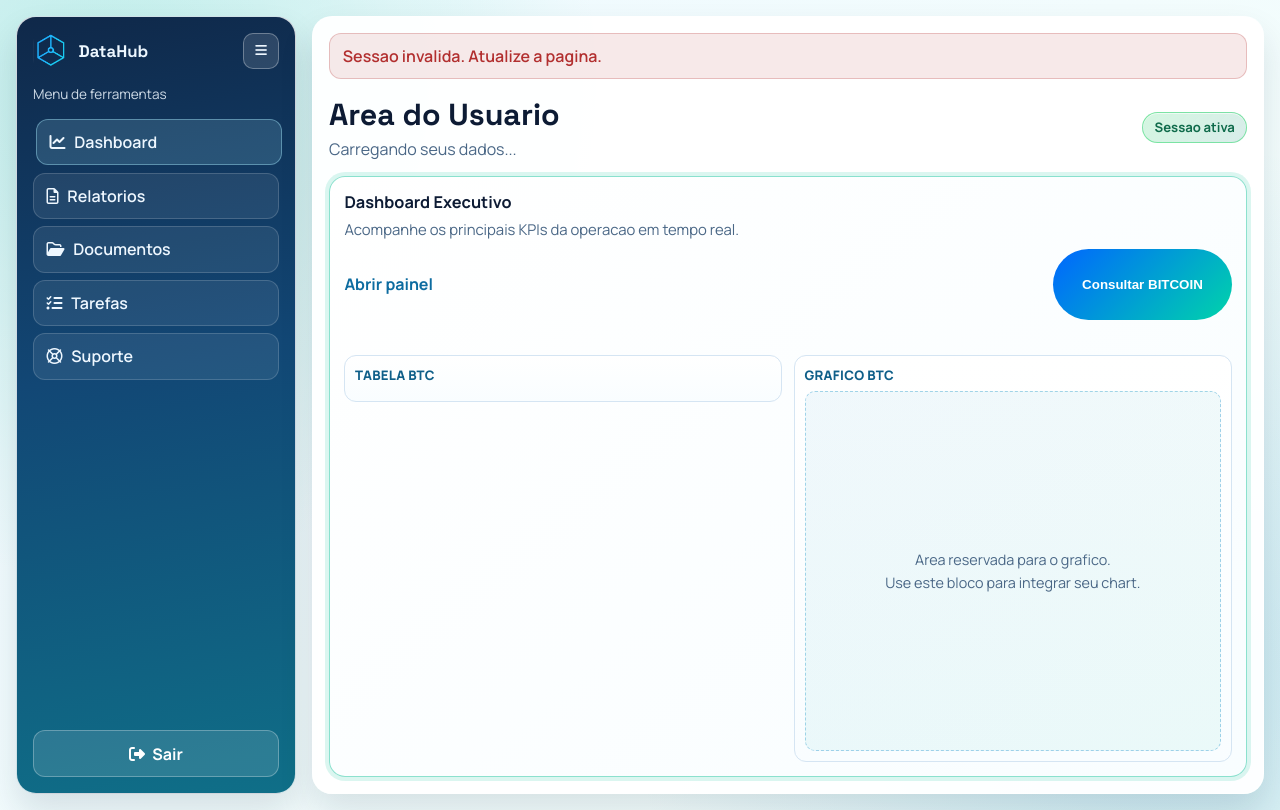
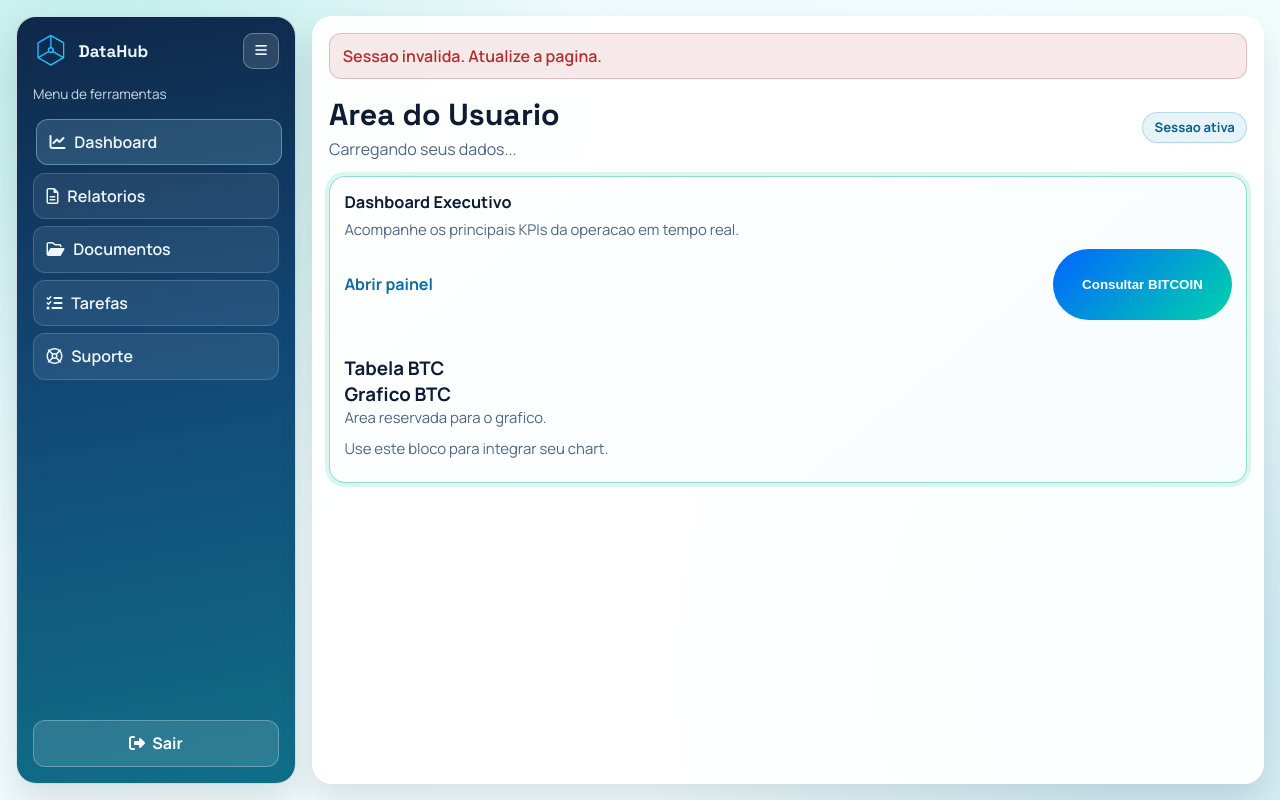
Before and after one commit to davidoval74/datahub, a PHP site: page /usuario/index.html in a window 1280 px wide. Run offline with PHP 8.4, Linux system fonts and the light colour scheme.

Commit message:
Revert css/user.css to stable version - rollback status-pill animation

```diff
--- a/css/user.css
+++ b/css/user.css
@@ -184,38 +184,13 @@ body {
 }
 
 .status-pill {
-    border: 1px solid rgba(37, 211, 102, 0.45);
-    background: linear-gradient(135deg, rgba(37, 211, 102, 0.2), rgba(18, 140, 126, 0.16));
+    border: 1px solid rgba(12, 139, 197, 0.25);
+    background: rgba(12, 139, 197, 0.1);
     border-radius: 999px;
     padding: 0.35rem 0.7rem;
     font-size: 0.82rem;
     font-weight: 700;
-    color: #0f6b4b;
-    box-shadow: 0 0 0 0 rgba(37, 211, 102, 0.45), inset 0 1px 0 rgba(255, 255, 255, 0.6);
-    animation: status-online-pulse 1.7s ease-out infinite;
-}
-
-@keyframes status-online-pulse {
-    0% {
-        box-shadow: 0 0 0 0 rgba(37, 211, 102, 0.45), inset 0 1px 0 rgba(255, 255, 255, 0.6);
-        border-color: rgba(37, 211, 102, 0.45);
-    }
-
-    70% {
-        box-shadow: 0 0 0 10px rgba(37, 211, 102, 0), inset 0 1px 0 rgba(255, 255, 255, 0.6);
-        border-color: rgba(37, 211, 102, 0.72);
-    }
-
-    100% {
-        box-shadow: 0 0 0 0 rgba(37, 211, 102, 0), inset 0 1px 0 rgba(255, 255, 255, 0.6);
-        border-color: rgba(37, 211, 102, 0.45);
-    }
-}
-
-@media (prefers-reduced-motion: reduce) {
-    .status-pill {
-        animation: none;
-    }
+    color: #0f5f89;
 }
 
 .tools-grid {
@@ -309,7 +284,7 @@ body {
     border: 1px solid var(--line);
     border-radius: 12px;
     overflow: auto;
-    max-height: 40vh;
+    max-height: 320px;
     background: #ffffff;
     box-shadow: inset 0 1px 0 rgba(255, 255, 255, 0.72);
 }
@@ -367,54 +342,6 @@ body {
     padding: 0.7rem;
     color: var(--ink-soft);
     font-size: 0.85rem;
-}
-
-.dashboard-split-view {
-    margin-top: 0.55rem;
-    display: grid;
-    grid-template-columns: minmax(0, 1fr) minmax(0, 1fr);
-    gap: 0.75rem;
-    align-items: start;
-}
-
-.dashboard-table-panel,
-.dashboard-chart-panel {
-    border: 1px solid var(--line);
-    border-radius: 12px;
-    background: linear-gradient(180deg, #ffffff 0%, #f9fdff 100%);
-    padding: 0.6rem;
-}
-
-.panel-title {
-    font-size: 0.82rem;
-    font-weight: 800;
-    letter-spacing: 0.02em;
-    color: #0f5f89;
-    margin-bottom: 0.45rem;
-    text-transform: uppercase;
-}
-
-.dashboard-table-panel .crypto-prices-result {
-    margin-top: 0;
-    max-height: 45vh;
-}
-
-.chart-placeholder {
-    min-height: 45vh;
-    border: 1px dashed rgba(12, 139, 197, 0.35);
-    border-radius: 10px;
-    background: linear-gradient(150deg, rgba(12, 139, 197, 0.06), rgba(0, 188, 147, 0.06));
-    display: grid;
-    place-content: center;
-    gap: 0.25rem;
-    text-align: center;
-    color: #4a6786;
-    padding: 0.9rem;
-}
-
-.chart-placeholder p {
-    margin: 0;
-    font-size: 0.9rem;
 }
 
 .tool-card.highlight {
@@ -485,16 +412,6 @@ body {
     .logout-btn {
         margin-top: 0.2rem;
     }
-
-    .dashboard-split-view {
-        grid-template-columns: 1fr;
-    }
-
-    .dashboard-table-panel .crypto-prices-result,
-    .chart-placeholder {
-        min-height: 0;
-        max-height: 320px;
-    }
 }
 
 @media (max-width: 560px) {
```
